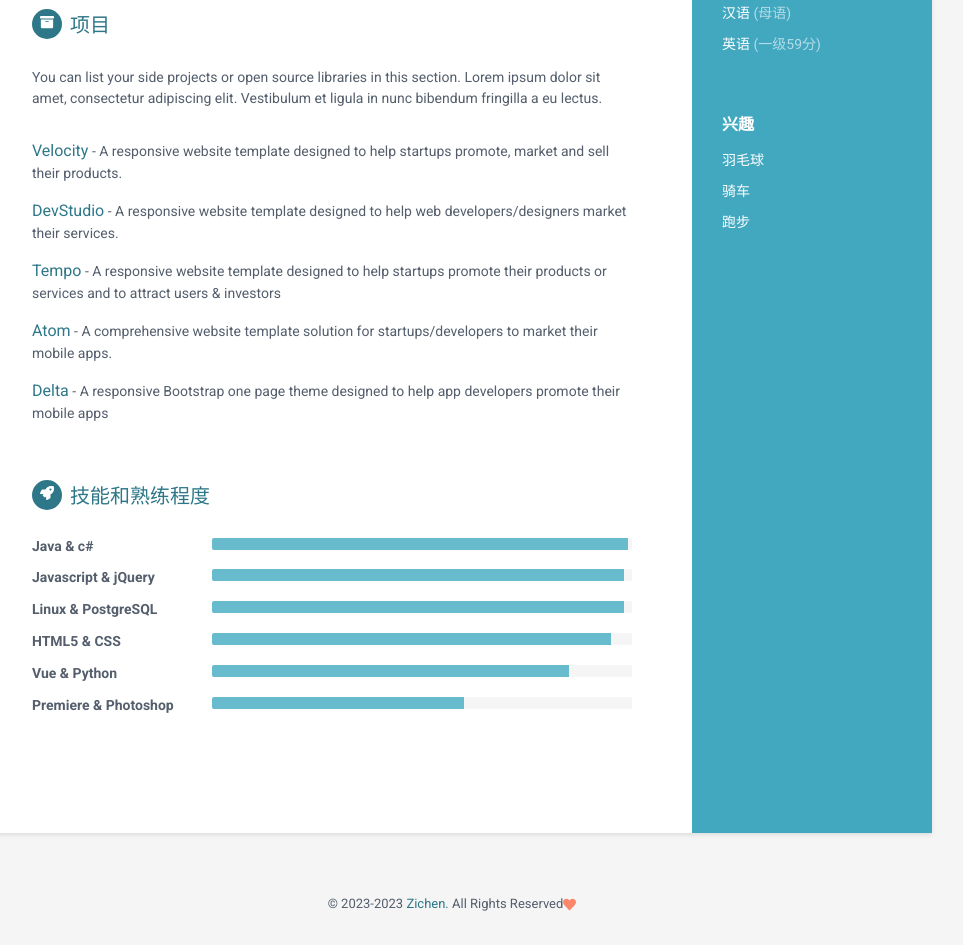
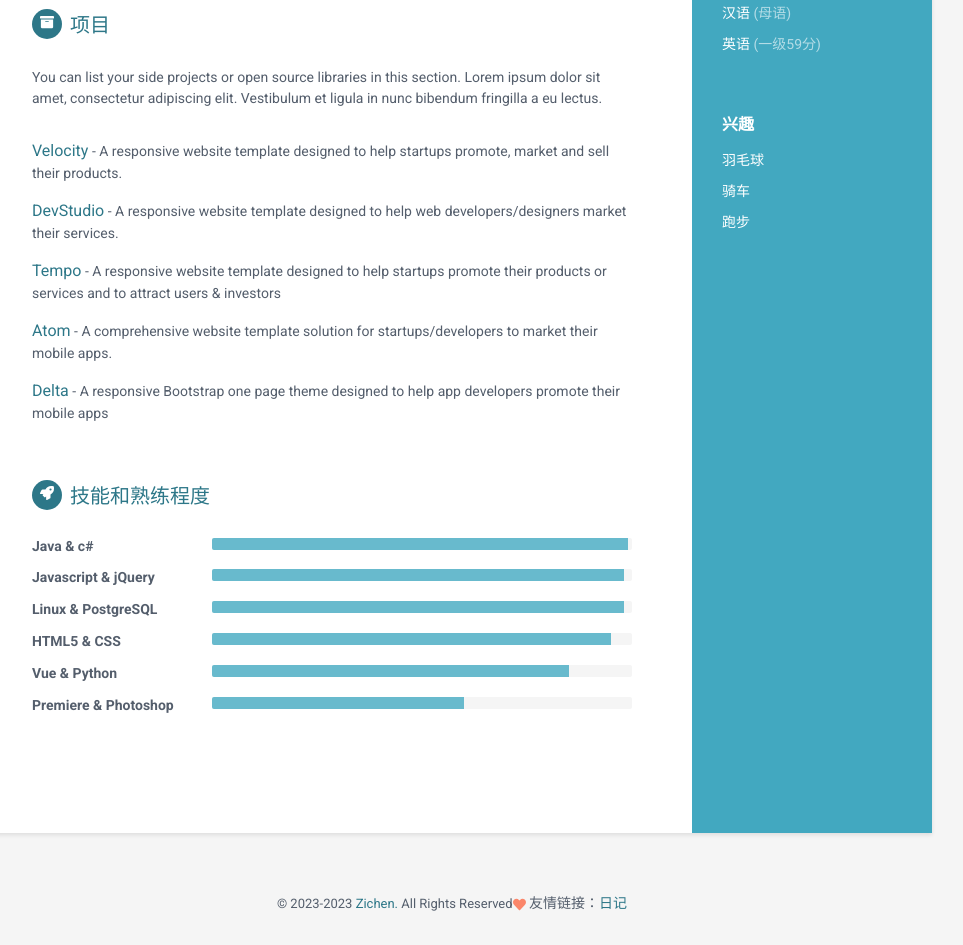
Before and after one commit to zicz/zicz.github.io, a plain HTML site: page index.html in a window 1280 px wide. Shown: the part 916-1861 px from the top of the page, without its empty margins (188-1151 px from the left). Drawn offline with Linux system fonts and the light colour scheme.

Commit message:
Update index.html
Add Link

```diff
--- a/index.html
+++ b/index.html
@@ -242,7 +242,7 @@
 
     <footer class="footer">
         <div class="text-center">
-               <small class="copyright">&copy; 2023-<script>document.write(new Date().getFullYear())</script> <a href="https://hujinya.com/" target="_self">Zichen.</a> All Rights Reserved<i class="fas fa-heart"></i></small>
+               <small class="copyright">&copy; 2023-<script>document.write(new Date().getFullYear())</script> <a href="https://hujinya.com/" target="_self">Zichen.</a> All Rights Reserved<i class="fas fa-heart"></i></small> 友情链接：<a href="https://zichenlbl.github.io/">日记</a>
         </div><!--//container-->
     </footer><!--//footer-->
 </body>
```
